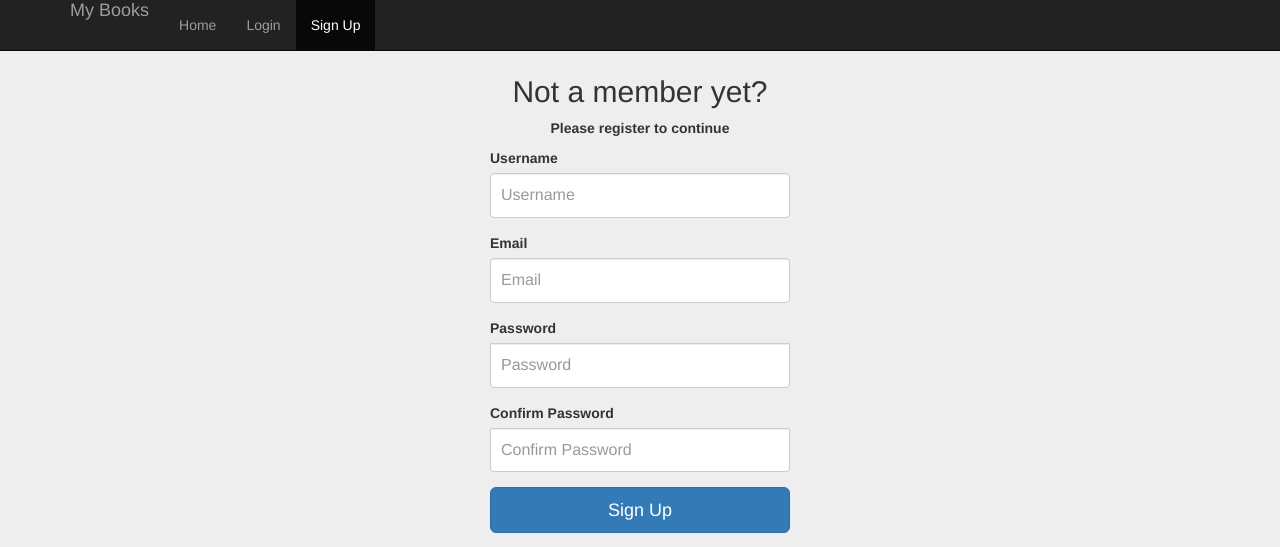
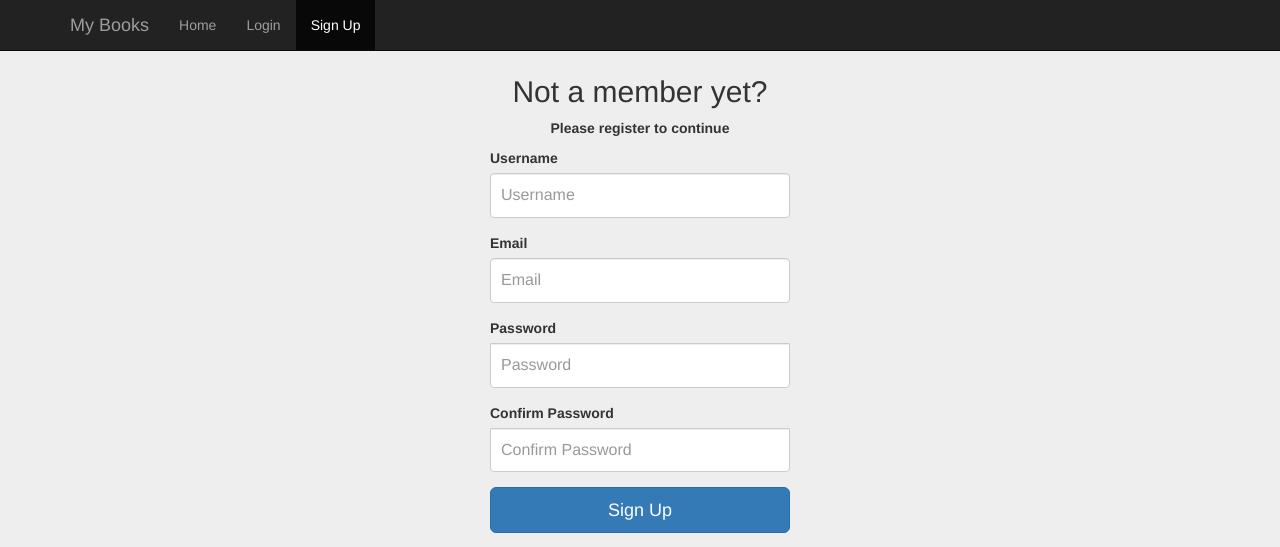
Before and after one commit to erfan231/esosbook, a Flask app: page /signup in a window 1280 px wide. Shown: the top 547 px of the page. Run offline with Flask 2, Linux system fonts and the light colour scheme; some libraries are stand-ins or nearby versions.

Commit message:
fixed navbar style

```diff
--- a/esosbook/templates/login.html
+++ b/esosbook/templates/login.html
@@ -34,7 +34,6 @@ Login
   }
 
   .navbar-brand {
-    float: none;
     height: 50px;
     padding: 15px 15px;
     font-size: 18px;
@@ -43,7 +42,6 @@ Login
 
 .navbar-toggle {
     position: relative;
-    float: none;
     padding: 9px 10px;
     margin-top: 8px;
     margin-right: 15px;
--- a/esosbook/templates/reset_password_request.html
+++ b/esosbook/templates/reset_password_request.html
@@ -25,7 +25,6 @@ Reset Password
     float: inline-start;
   }
   .navbar-brand {
-    float: none;
     height: 50px;
     padding: 15px 15px;
     font-size: 18px;
@@ -34,7 +33,6 @@ Reset Password
 
 .navbar-toggle {
     position: relative;
-    float: none;
     padding: 9px 10px;
     margin-top: 8px;
     margin-right: 15px;
--- a/esosbook/templates/signup.html
+++ b/esosbook/templates/signup.html
@@ -22,7 +22,6 @@ Sign Up
 
 
     .navbar-brand {
-    float: none;
     height: 50px;
     padding: 15px 15px;
     font-size: 18px;
@@ -31,7 +30,6 @@ Sign Up
 
 .navbar-toggle {
     position: relative;
-    float: none;
     padding: 9px 10px;
     margin-top: 8px;
     margin-right: 15px;
```
